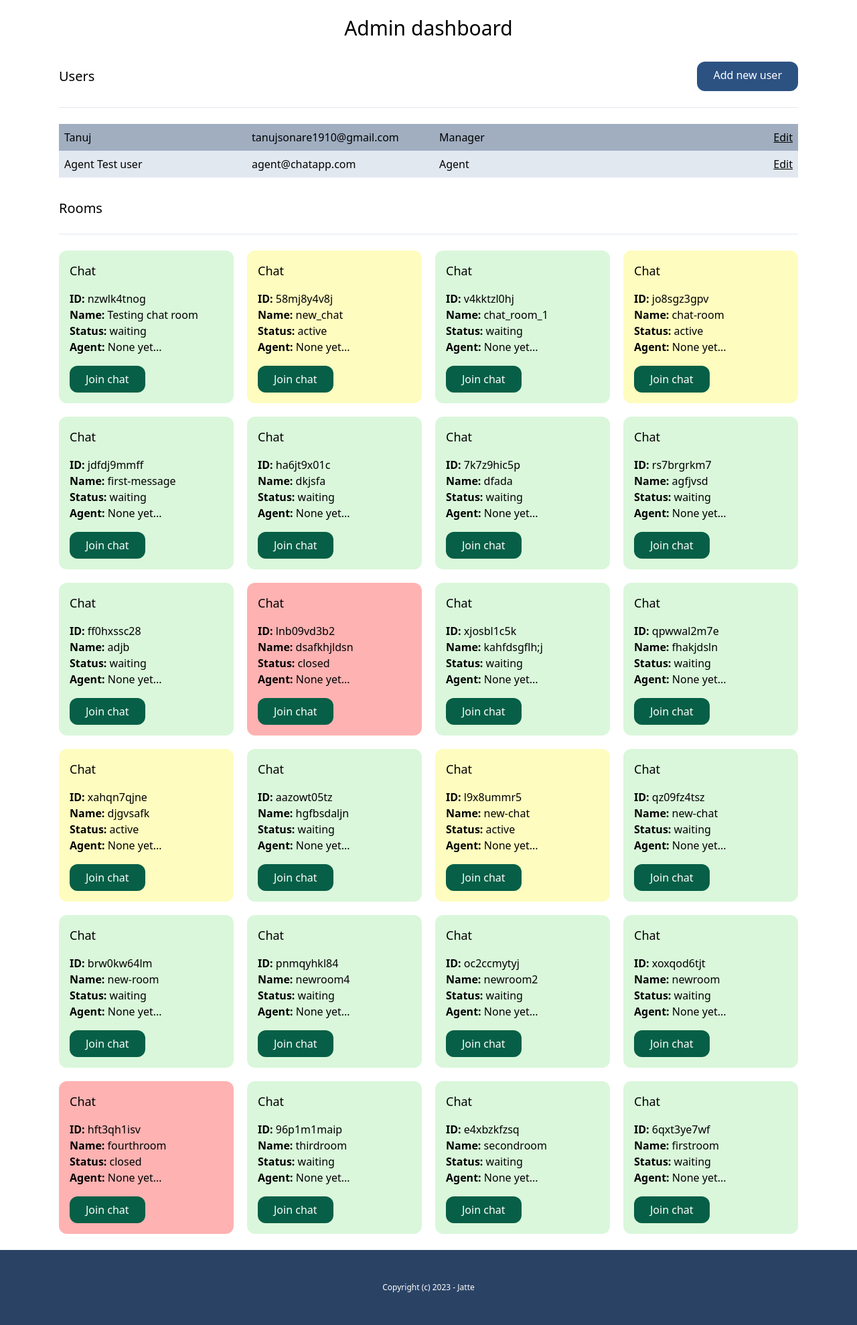
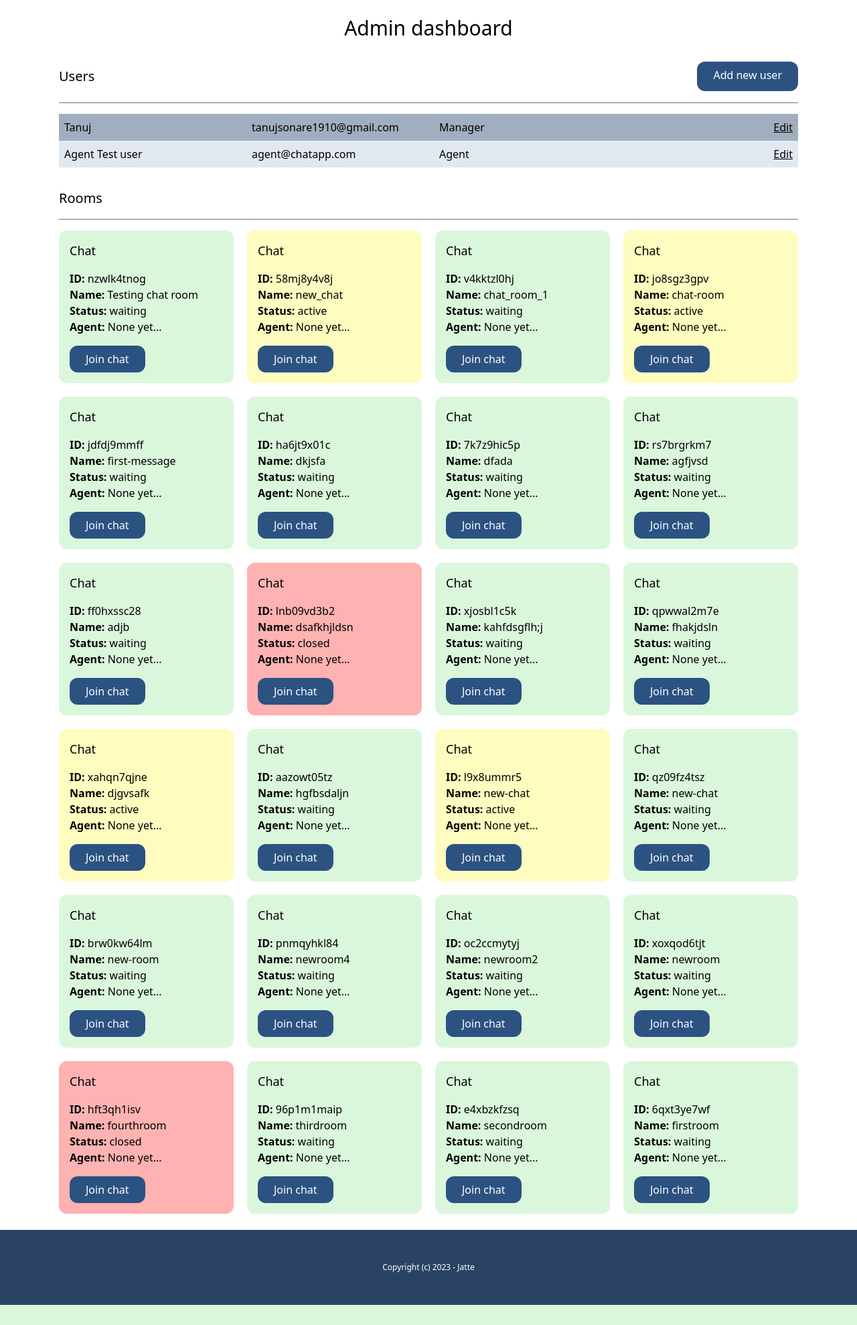
Before and after one commit to tanujsonare/chat_application, a Django app: page /admin-dashboard in a window 1280 px wide. Shown: the part 88-2066 px from the top of the page at 67% size. After the commit the page ends 2036 px from the top, so only its background shows below. Run offline with Django 4.2, Linux system fonts and the light colour scheme; a user stored in the database is signed in; data comes from the database, SQL or seed files in the repository; both versions use the stored data as it was after the commit.

Commit message:
Updated UI for admin dashboard

```diff
--- a/chat/templates/chat/admin_dashboard.html
+++ b/chat/templates/chat/admin_dashboard.html
@@ -9,7 +9,7 @@
                 <h2 class="text-xl py-2">Users</h2>
                 <a href="#" class="inline-block py-2 px-6 bg-blue-800 text-white rounded-xl">Add new user</a>
             </div>
-            <hr class="my-6 text-black">
+            <hr class="my-4">
             <div class="mt-4">
                 {% for user in staff_users %}
                 <div class="grid grid-cols-4 gap-4 py-2 {% cycle 'bg-gray-500' 'bg-gray-300' %}">
@@ -26,7 +26,7 @@
 
         <div class="mt-8">
             <h1 class="text-xl mt-5">Rooms</h1>
-            <hr class="my-6">
+            <hr class="my-4">
             <div class="grid grid-cols-4 gap-5">
                 {% for room in rooms %}
                 <div class="p-4 rounded-xl {% if room.status == 'waiting' %}card-waiting{% elif room.status == 'active' %}bg-yellow-200{% else %}bg-red-300{% endif %}">
@@ -37,7 +37,7 @@
                         <b>Status: </b>{{room.status}} <br>
                         <b>Agent: </b>{% firstof room.agent.name 'None yet...' %} <br>
                     </p>
-                    <a href="#" class="mt-4 inline-block py-2 px-6 bg-emerald-800 text-white rounded-xl">Join chat</a>
+                    <a href="{% url 'chat:room_details' room.uuid %}" class="mt-4 inline-block py-2 px-6 bg-blue-800 text-white rounded-xl">Join chat</a>
                 </div>
                 {% endfor %}
             </div>
--- a/core/templates/core/base.html
+++ b/core/templates/core/base.html
@@ -16,6 +16,10 @@
         }
         .card-waiting {
             background-color: #daf7db;
+        }
+        hr{
+            height: 1px;
+            background-color: gray;
         }
     </style>
     <body>
```
Also changed, not shown: db.sqlite3, static/css/main.min.css.
